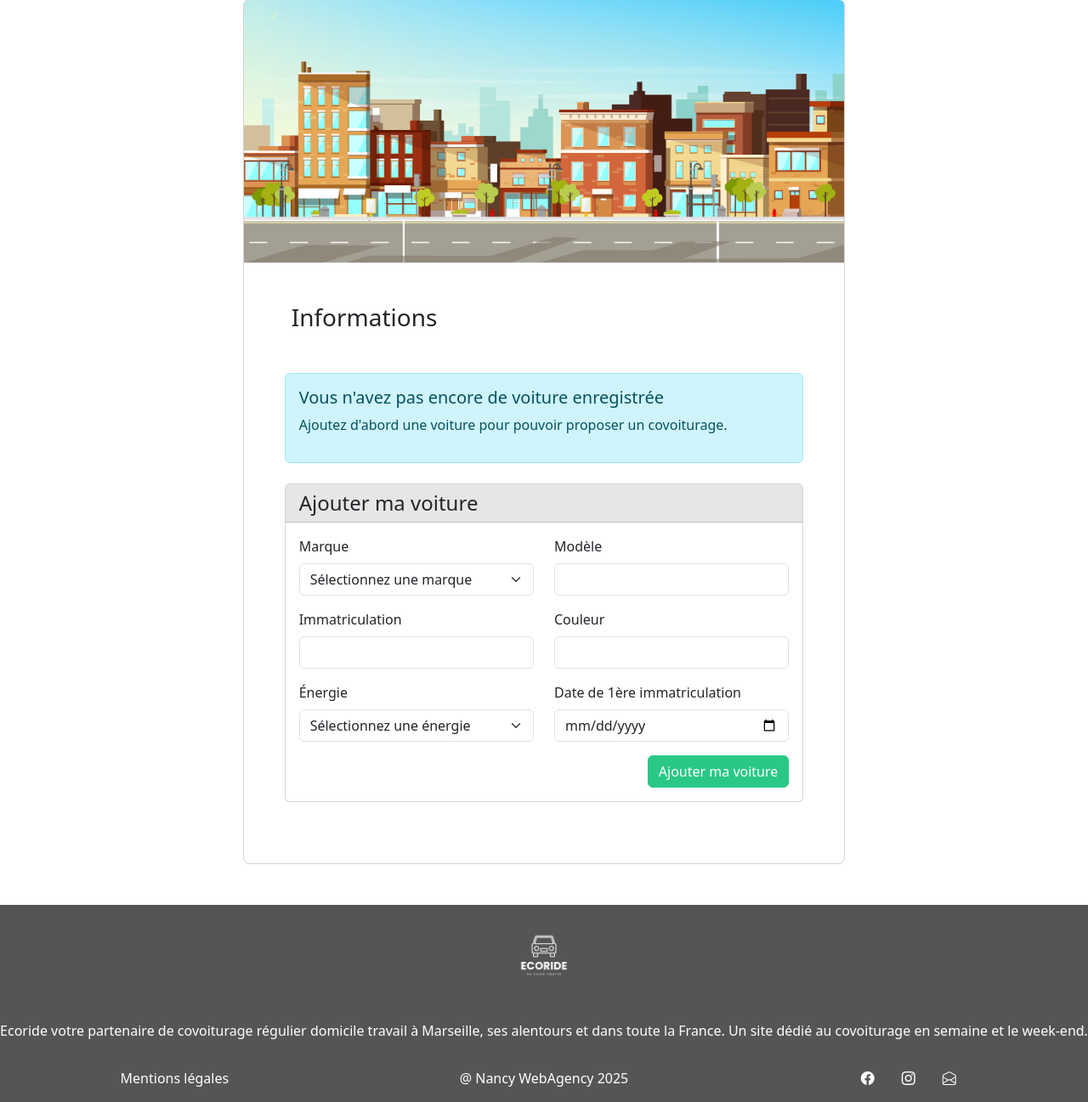
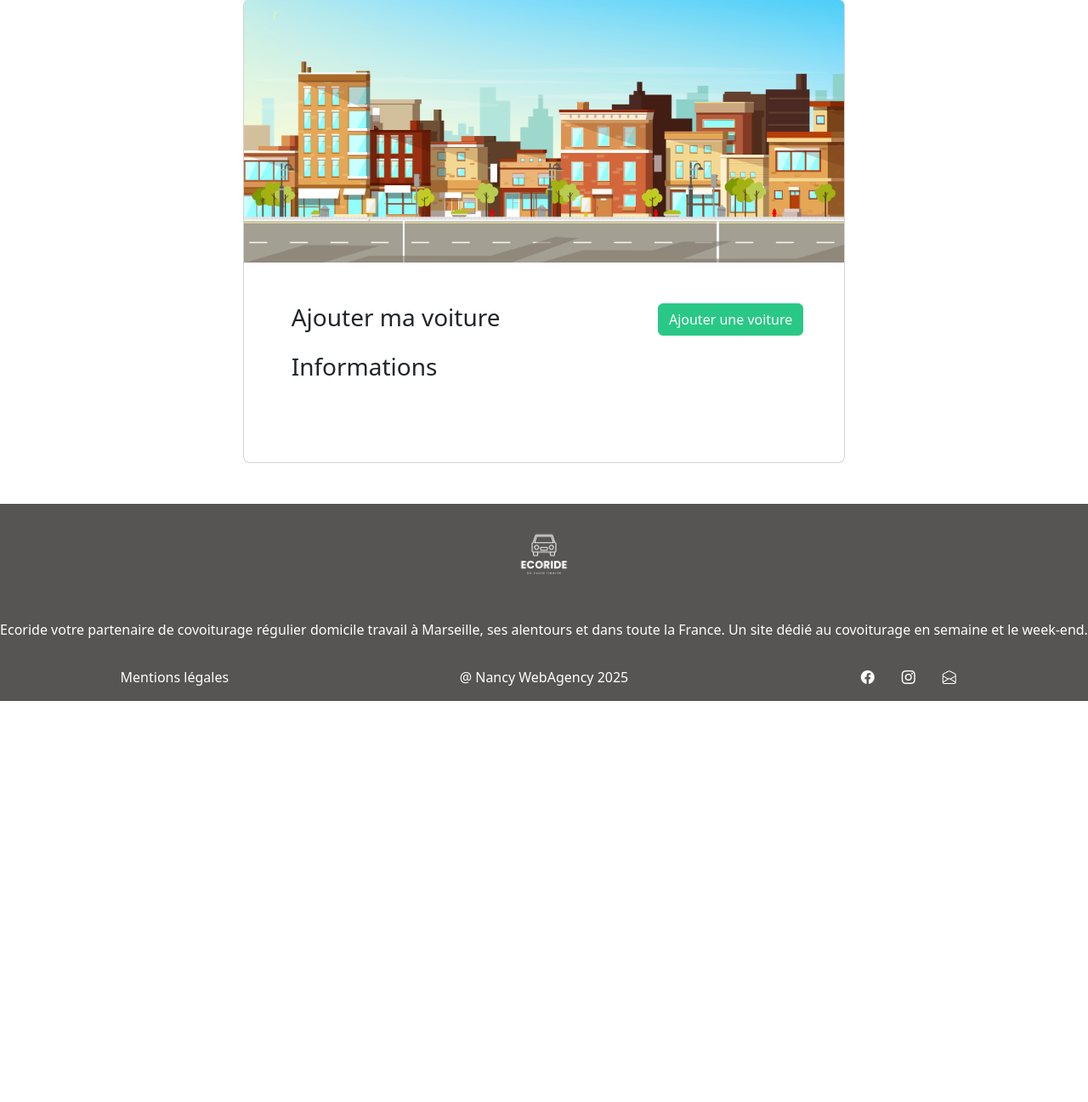
Before and after one commit to nancyh13500/ecoride_ecf, a PHP site: page /pages/covoiturage.php in a window 1280 px wide. Shown: the part 306-1603 px from the top of the page at 85% size. After the commit the page ends 1131 px from the top, so only its background shows below. Run offline with PHP 8.4, Linux system fonts and the light colour scheme; a user stored in the database is signed in; data comes from the database, SQL or seed files in the repository.

Commit message:
modif page covoiturage

```diff
--- a/pages/covoiturage.php
+++ b/pages/covoiturage.php
@@ -123,8 +123,18 @@ if ($_SERVER['REQUEST_METHOD'] === 'POST' && isset($_POST['add_covoiturage'])) {
             <div class="card rounded-3">
                 <img src="/assets/img/city.jpg" class="img_city w-100 rounded-top" alt="city">
                 <div class="card-body p-4 p-md-5">
-                    <h3 class="mb-4 pb-2 pb-md-0 mb-md-5 px-md-2">Informations</h3>
 
+                    <div class="row">
+                        <div class="col-md-6">
+                            <h3 class="mb-4 ms-2">Ajouter ma voiture</h3>
+                        </div>
+                        <div class="col-md-6 w-50 text-end">
+                            <a href="mes_voitures.php" class="btn btn-primary">Ajouter une voiture</a>
+                        </div>
+                    </div>
+
+
+                    <h3 class="mb-4 pb-2 pb-md-0 mb-md-5 ms-2">Informations</h3>
                     <?php if ($success_message): ?>
                         <div class="alert alert-success"><?= htmlspecialchars($success_message) ?></div>
                     <?php endif; ?>
@@ -132,66 +142,7 @@ if ($_SERVER['REQUEST_METHOD'] === 'POST' && isset($_POST['add_covoiturage'])) {
                         <div class="alert alert-danger"><?= htmlspecialchars($error_message) ?></div>
                     <?php endif; ?>
 
-                    <!-- Formulaire d'ajout de voiture -->
-                    <?php if (empty($voitures)): ?>
-                        <div class="alert alert-info mb-4">
-                            <h5>Vous n'avez pas encore de voiture enregistrée</h5>
-                            <p>Ajoutez d'abord une voiture pour pouvoir proposer un covoiturage.</p>
-                        </div>
 
-                        <div class="card mb-4">
-                            <div class="card-header bg-light">
-                                <h4 class="mb-0">Ajouter ma voiture</h4>
-                            </div>
-                            <div class="card-body">
-                                <form method="POST" action="">
-                                    <div class="row mb-3">
-                                        <div class="col-md-6">
-                                            <label for="marque_id" class="form-label">Marque</label>
-                                            <select class="form-select" id="marque_id" name="marque_id" required>
-                                                <option value="">Sélectionnez une marque</option>
-                                                <?php foreach ($marques as $marque): ?>
-                                                    <option value="<?= $marque['marque_id'] ?>"><?= htmlspecialchars($marque['libelle']) ?></option>
-                                                <?php endforeach; ?>
-                                            </select>
-                                        </div>
-                                        <div class="col-md-6">
-                                            <label for="modele" class="form-label">Modèle</label>
-                                            <input type="text" class="form-control" id="modele" name="modele" required>
-                                        </div>
-                                    </div>
-                                    <div class="row mb-3">
-                                        <div class="col-md-6">
-                                            <label for="immatriculation" class="form-label">Immatriculation</label>
-                                            <input type="text" class="form-control" id="immatriculation" name="immatriculation" required>
-                                        </div>
-                                        <div class="col-md-6">
-                                            <label for="couleur" class="form-label">Couleur</label>
-                                            <input type="text" class="form-control" id="couleur" name="couleur" required>
-                                        </div>
-                                    </div>
-                                    <div class="row mb-3">
-                                        <div class="col-md-6">
-                                            <label for="energie_id" class="form-label">Énergie</label>
-                                            <select class="form-select" id="energie_id" name="energie_id" required>
-                                                <option value="">Sélectionnez une énergie</option>
-                                                <?php foreach ($energies as $energie): ?>
-                                                    <option value="<?= $energie['energie_id'] ?>"><?= htmlspecialchars($energie['libelle']) ?></option>
-                                                <?php endforeach; ?>
-                                            </select>
-                                        </div>
-                                        <div class="col-md-6">
-                                            <label for="date_premire_immatriculation" class="form-label">Date de 1ère immatriculation</label>
-                                            <input type="date" class="form-control" id="date_premire_immatriculation" name="date_premire_immatriculation" required>
-                                        </div>
-                                    </div>
-                                    <div class="text-end">
-                                        <button type="submit" name="add_voiture" class="btn btn-primary">Ajouter ma voiture</button>
-                                    </div>
-                                </form>
-                            </div>
-                        </div>
-                    <?php endif; ?>
 
                     <!-- Formulaire de covoiturage -->
                     <?php if (!empty($voitures)): ?>
```
